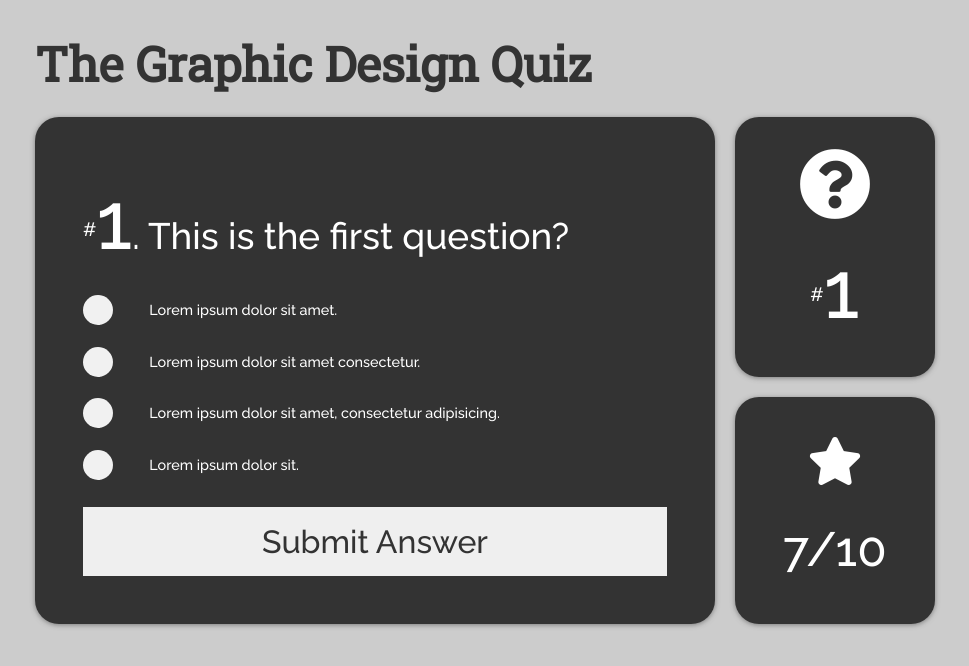
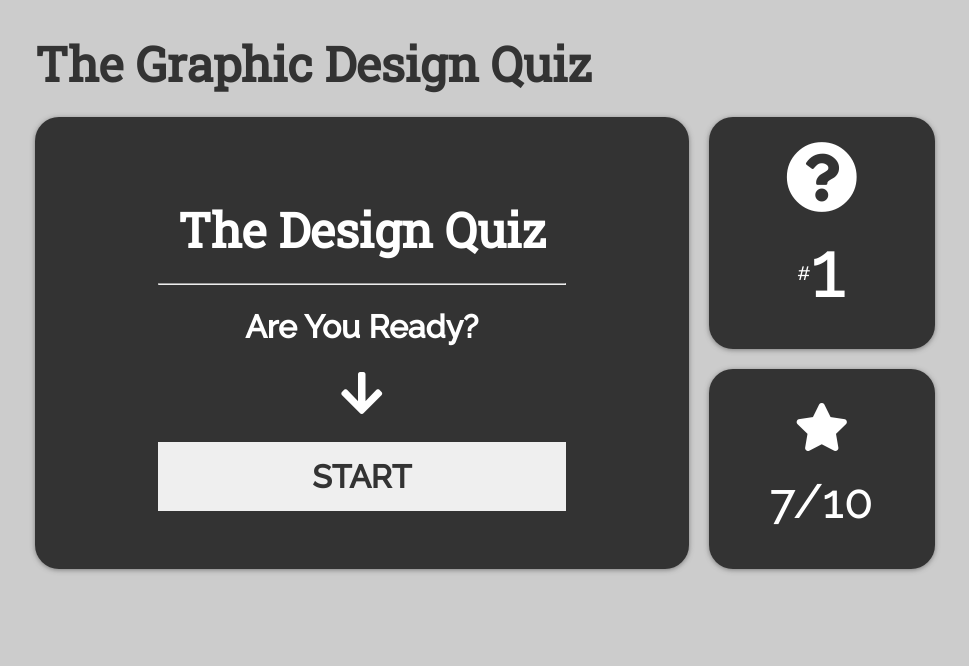
Before and after one commit to Nathan3p0/quizapp, a plain HTML site: page index.html in a window 1280 px wide. Shown: the whole page, without its empty margins (155-1124 px from the left). Drawn offline with nearby package versions, Linux system fonts and the light colour scheme.

Commit message:
added greybox wireframe for intro page

```diff
--- a/index.html
+++ b/index.html
@@ -14,7 +14,7 @@
         <h1>The Graphic Design Quiz</h1>
         <main class="main-quiz">
             <section class="questions">
-                <form id="quiz-form">
+                <!-- <form id="quiz-form">
                     <fieldset>
                         <legend><sup>#</sup><span id="question-number">1</span>. This is the first question?</legend>
                         <div>
@@ -35,7 +35,14 @@
                         </div>
                     </fieldset>
                     <button class="btn">Submit Answer</button>
-                </form>
+                </form> -->
+                <div class='intro'>
+                    <h2>The Design Quiz</h2>
+                    <hr>
+                    <p>Are You Ready?</p>
+                    <i class="fas fa-arrow-down fa-3x"></i>
+                    <button class='btn'>START</button>
+                </div>
             </section>
             <section  class="right-box right-box-a">
                 <i class="fas fa-question-circle fa-3x"></i>
--- a/style.css
+++ b/style.css
@@ -84,10 +84,33 @@ body {
     margin: 0;
 }
 
+.intro {
+    text-align: center;
+    margin: auto;
+}
+
+/* Font Sizing */
+
 h1 {
     font-family: 'Roboto Slab', serif;
     color: var(--dark);
     font-size: 3rem;
+}
+
+h2 {
+    font-size: 3rem;
+    padding: 20px;
+    font-family: 'Roboto Slab', serif;
+}
+
+.intro p {
+    font-size: 2rem;
+    padding: 20px;
+    font-weight: bold;
+}
+
+.intro .btn {
+    font-weight: bold;
 }
 
 h4 {
```
